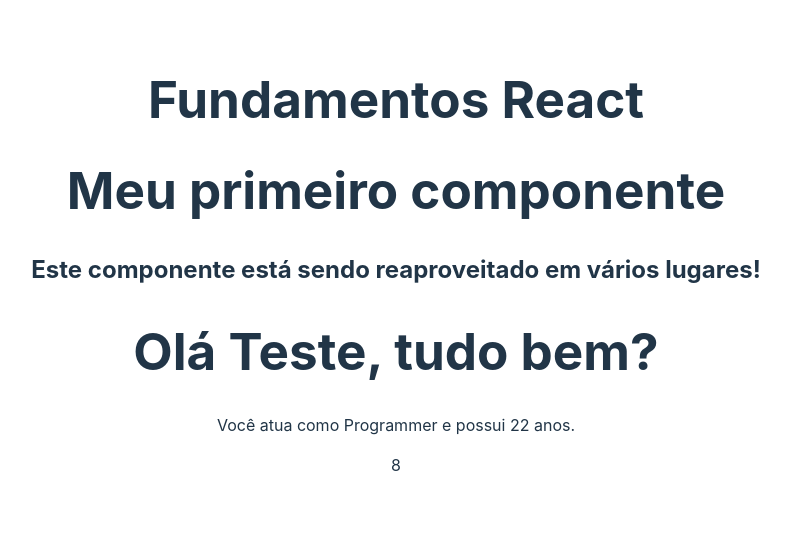
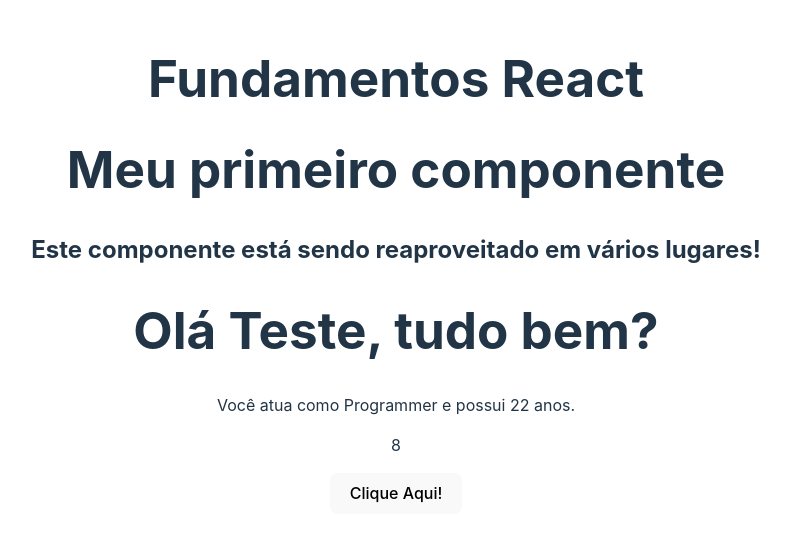
Before and after one commit to celzin/React-Projetos, a React (Vite) app in the folder 2_Fundamentos/fundamentos/: page / in a window 1280 px wide. Shown: the part 135-676 px from the top of the page, without its empty margins (244-1034 px from the left). Built offline with nearby package versions, Linux system fonts and the light colour scheme.

Commit message:
feat[Eventos]: testando funções de eventos

```diff
--- a/2_Fundamentos/fundamentos/src/App.jsx
+++ b/2_Fundamentos/fundamentos/src/App.jsx
@@ -2,6 +2,7 @@
 import './App.css'
 import FirstComponent from './components/FirstComponent';
 import TemplateExpressions from './components/TemplateExpressions';
+import Events from './components/Events';
 
 function App() {
   return (
@@ -9,6 +10,7 @@
         <h1>Fundamentos React</h1>
         <FirstComponent/>
         <TemplateExpressions/>
+        <Events/>
       </div>
   )
 }
--- /dev/null
+++ b/2_Fundamentos/fundamentos/src/components/Events.jsx
@@ -0,0 +1,15 @@
+const Events = () => {
+    const handleMyEvent = (e) => {
+        console.log(e)
+        console.log("Ativou o evento!")
+    }
+    return (
+        <div>
+            <div>
+                <button onClick={handleMyEvent}>Clique Aqui!</button>
+            </div>
+        </div>
+    )
+}
+
+export default Events
```
